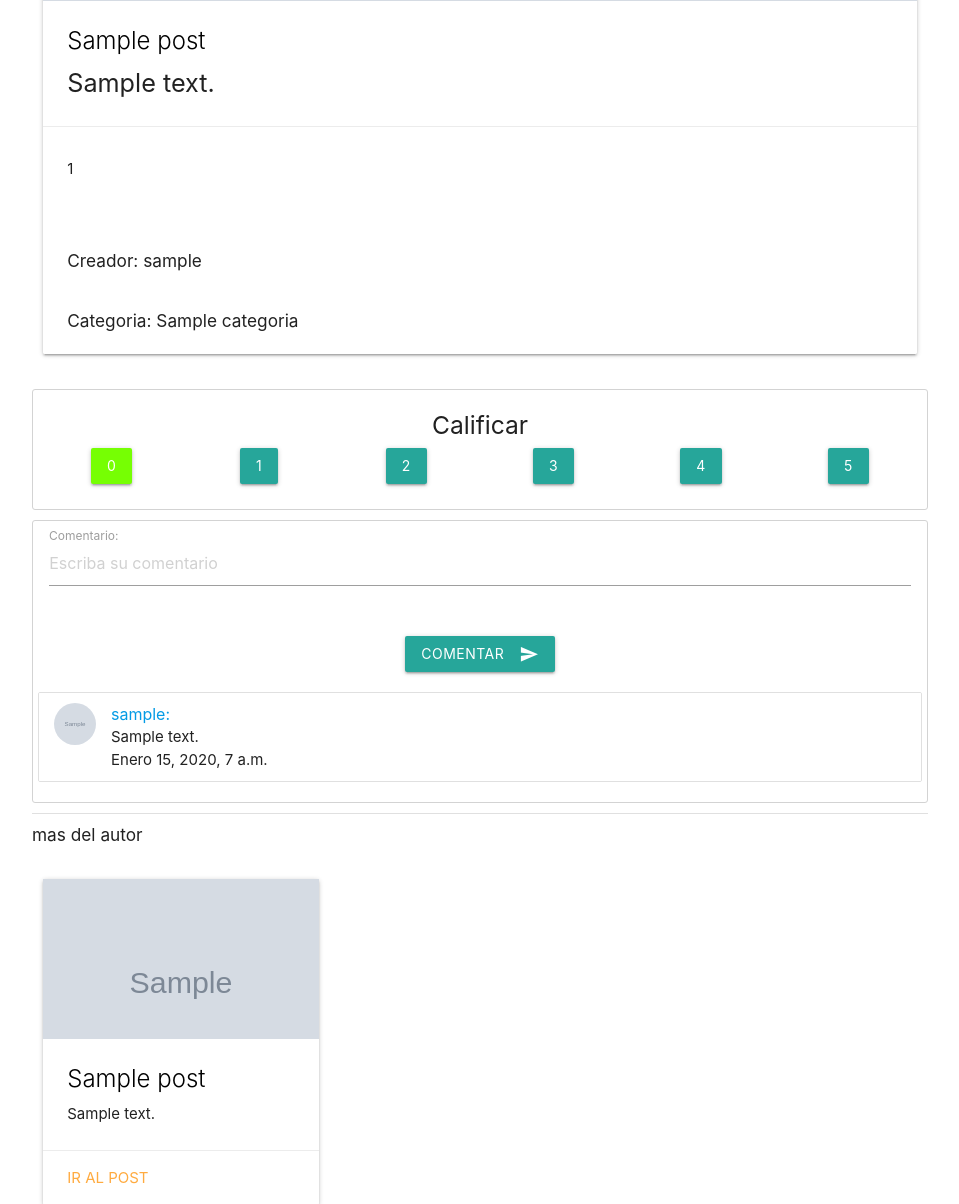
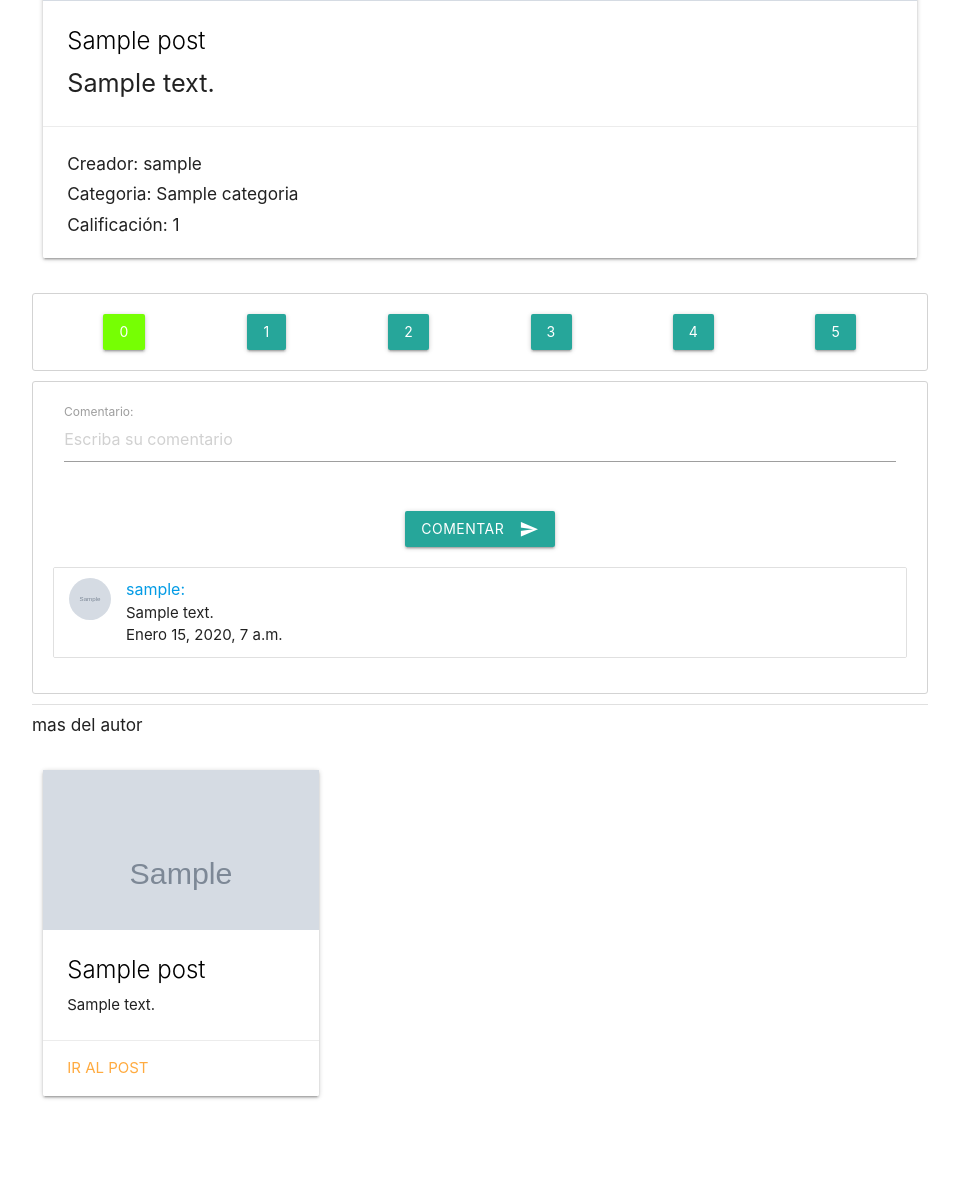
Before and after one commit to informatorio2020com07/django-blog, a Django app: page /post/1/ in a window 1280 px wide. Shown: the part 726-1930 px from the top of the page, without its empty margins (160-1119 px from the left). After the commit the page ends 1825 px from the top, so only its background shows below. Run offline with Django 3.2, Linux system fonts and the light colour scheme; tables that the repository leaves empty hold one stand-in row (values such as "Sample post"); grey boxes marked "Sample" are stand-in pictures.

Commit message:
post.html estilo

```diff
--- a/post/templates/post/post.html
+++ b/post/templates/post/post.html
@@ -19,25 +19,17 @@
                       </p>
                     </div>
                     <div class="card-action">
-                      <p>{{post.puntaje}}</p>
-                      </a>
-                      <br>
-                      <br>
                       <span><h6>Creador: {{ post.usuario.username }}</h6></span>
-                      <br>
                       <span><h6>Categoria: {{ post.categoria.titulo }}</h6></span>
+                      <span><h6>Calificación: {{post.puntaje}}</h6></span>
                     </div>
                   </div>
                 </div>
                 <!-- fin post previa -->
             </div>
 
-            <div class="row comentarios">
-              <div class="col s12 center-align">
-                <h5>Calificar</h5>
-              </div>
-
-              <div class="row center-align">
+            <div class="row calificacion-box">
+              <div class="row center-align calificacion-botonera">
                 <div class="col s2">
                   <a class="waves-effect waves-light btn pulse light-green accent-3" href="{% url 'calificar_post' post.id 0 %}">0</a>
                 </div>
--- a/static/css/style.css
+++ b/static/css/style.css
@@ -1,11 +1,14 @@
-.comentarios{
+.comentarios, .calificacion-box{
     border: solid 1px lightgrey;
     border-radius: 3px;
     margin-bottom: 10px;
-    padding: 5px;
+    padding: 20px;
     background-color: #ffffff;
 }
 
+.calificacion-botonera{
+    margin:0px;
+}
 
 .imagen-post-grid{
     height: 160px;
```
